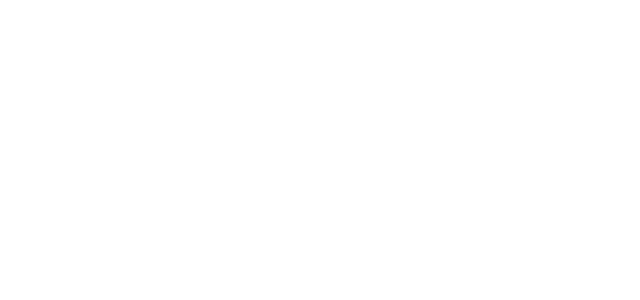
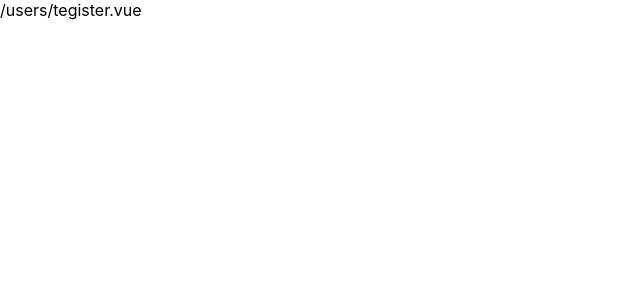
Before and after one commit to ysaito8015/nuxt-beginners-guide-mokumoku, a Nuxt app in the folder 02/my-first-nuxt-app/: page /users/register in a window 1280 px wide. Before the commit this address had no page. Shown: the top 300 px of the page, without its empty margins (0-640 px from the left). Built offline with nearby package versions, Linux system fonts and the light colour scheme.

Commit message:
the first routing

```diff
--- /dev/null
+++ b/02/my-first-nuxt-app/pages/users/_id.vue
@@ -0,0 +1,7 @@
+<template>
+  <div>
+    <p>
+      /users/_id/vue
+    </p>
+  </div>
+</template>
--- /dev/null
+++ b/02/my-first-nuxt-app/pages/users/index.vue
@@ -0,0 +1,7 @@
+<template>
+  <div>
+    <p>
+      /usrs/index.vue
+    </p>
+  </div>
+</template>
--- /dev/null
+++ b/02/my-first-nuxt-app/pages/users/register.vue
@@ -0,0 +1,7 @@
+<template>
+  <div>
+    <p>
+      /users/tegister.vue
+    </p>
+  </div>
+</template>
```
